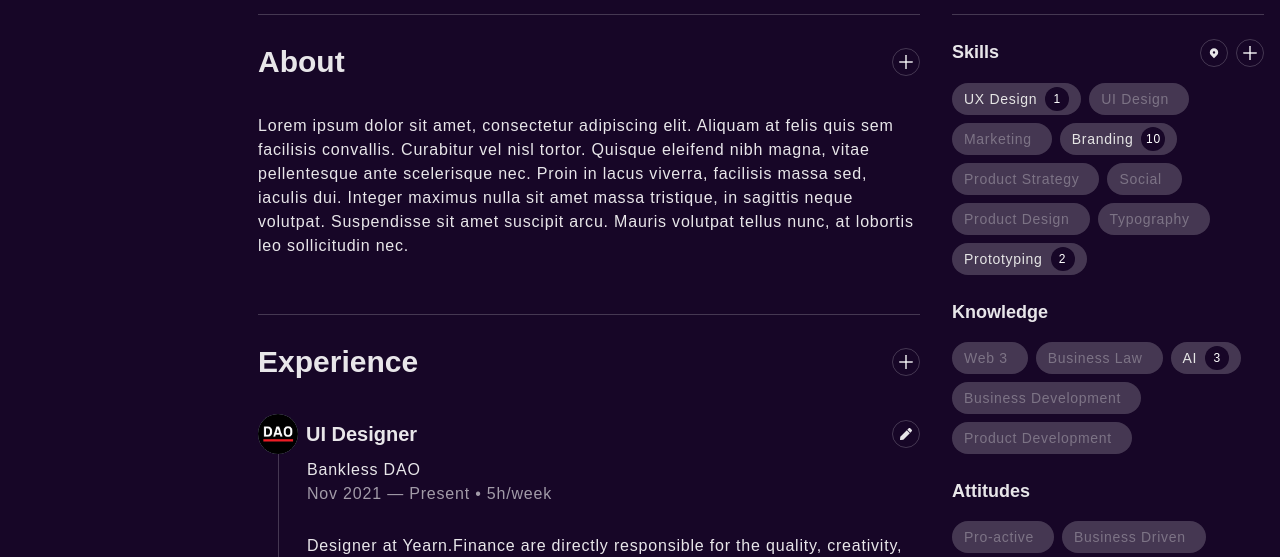
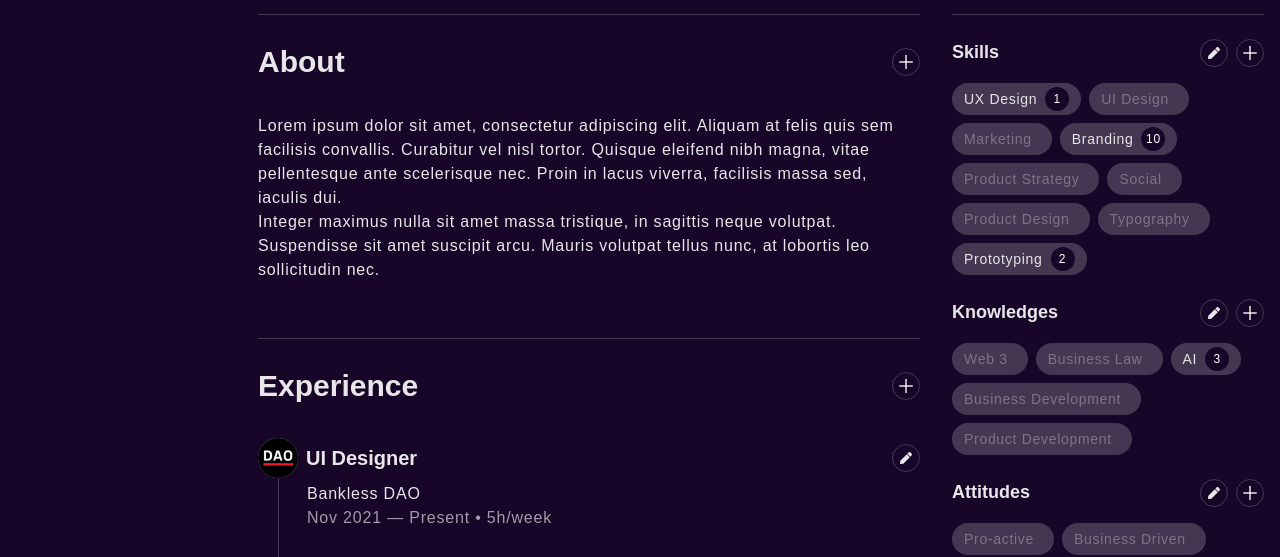
Before and after one commit to kbooz/g-hiring-process, a Next.js app: page /profile in a window 1280 px wide. Shown: the part 367-924 px from the top of the page. Built offline with nearby package versions, Linux system fonts and the light colour scheme; a web font is replaced by a local one.

Commit message:
moved to mocknft

```diff
--- a/components/organisms/menu.tsx
+++ b/components/organisms/menu.tsx
@@ -1,3 +1,5 @@
+import Link from "next/link";
+
 import {
 	Box,
 	type BoxProps,
@@ -40,7 +42,11 @@ const Manu = forwardRef<BoxProps, "nav">(function Manu(props, ref) {
 			zIndex={10}
 			{...props}
 		>
-			<GateIcon type="logo" w={10} h={10} />
+			<Link href="/" passHref>
+				<a>
+					<GateIcon type="logo" w={10} h={10} />
+				</a>
+			</Link>
 			<Search display={{ md: "flex", sm: "none" }} maxWidth={{ lg: "30ch" }} />
 			<Spacer />
 			<Show above="md">
--- a/components/template/new-nft/new-nft.tsx
+++ b/components/template/new-nft/new-nft.tsx
@@ -66,6 +66,7 @@ export function NewNFTTemplate({ nft, ...props }: Props) {
 					key={`animated-${nft.id}`}
 					layoutId={`animated-${nft.id}`}
 					{...nft}
+					date={undefined}
 				/>
 			</MotionBox>
 			<MotionButtonGroup
--- a/components/template/profile/profile-about.tsx
+++ b/components/template/profile/profile-about.tsx
@@ -22,7 +22,7 @@ export function ProfileAbout() {
 					aria-label="add new experience"
 				/>
 			</HStack>
-			<CropText>{about}</CropText>
+			<CropText splitParagraph="\n">{about}</CropText>
 		</Box>
 	);
 }
--- a/components/template/profile/profile-sidebar/filters-section.tsx
+++ b/components/template/profile/profile-sidebar/filters-section.tsx
@@ -64,8 +64,8 @@ export function FiltersSection() {
 					<IconButton
 						size="xs"
 						variant="outline-icon"
-						icon={<GateIcon type="location" />}
-						aria-label="change location"
+						icon={<GateIcon type="edit" />}
+						aria-label="edit skills"
 					/>
 					<IconButton
 						size="xs"
@@ -79,17 +79,47 @@ export function FiltersSection() {
 				</Flex>
 			</Box>
 			<Box>
-				<Text textStyle="sectionTitle" fontSize="lg" mb="4">
-					Knowledge
-				</Text>
+				<Flex gap={2} align="flex-start" mb="4">
+					<Text textStyle="sectionTitle" fontSize="lg">
+						Knowledges
+					</Text>
+					<Spacer />
+					<IconButton
+						size="xs"
+						variant="outline-icon"
+						icon={<GateIcon type="edit" />}
+						aria-label="edit knowledges"
+					/>
+					<IconButton
+						size="xs"
+						variant="outline-icon"
+						icon={<GateIcon type="add" w="1.25rem" h="1.25rem" />}
+						aria-label="add new knowledges"
+					/>
+				</Flex>
 				<Flex gap={2} wrap="wrap" mb="6">
 					<FilterButtons options={features.knowledges} />
 				</Flex>
 			</Box>
 			<Box>
-				<Text textStyle="sectionTitle" fontSize="lg" mb="4">
-					Attitudes
-				</Text>
+				<Flex gap={2} align="flex-start" mb="4">
+					<Text textStyle="sectionTitle" fontSize="lg">
+						Attitudes
+					</Text>
+					<Spacer />
+					<IconButton
+						size="xs"
+						variant="outline-icon"
+						icon={<GateIcon type="edit" />}
+						aria-label="edit attitudes"
+					/>
+					<IconButton
+						size="xs"
+						variant="outline-icon"
+						icon={<GateIcon type="add" w="1.25rem" h="1.25rem" />}
+						aria-label="add new attitudes "
+					/>
+				</Flex>
 				<Flex gap={2} wrap="wrap">
 					<FilterButtons options={features.attitudes} />
 				</Flex>
--- a/components/template/profile/profile.tsx
+++ b/components/template/profile/profile.tsx
@@ -34,6 +34,7 @@ export function ProfileTemplate({ profile }: { profile: Profile }) {
 					top={6}
 					src={profile.avatar}
 					minW={0}
+					backgroundSize="cover"
 				/>
 
 				<Flex direction="column" align="stretch" width="100%" minW={0}>
--- /dev/null
+++ b/mock/dao.ts
@@ -0,0 +1,7 @@
+import { DAO } from "@/types/dao";
+
+export const banklessDAO: DAO = {
+	id: "0x0000000000000000000000000000000000000000",
+	name: "Bankless DAO",
+	image: "/images/bankless-dao.png",
+};
--- /dev/null
+++ b/mock/nfts.ts
@@ -0,0 +1,9 @@
+import { NFT } from "@/types/nft";
+
+export const bankBeginnerNFT: NFT = {
+	id: "0x0000000000000000000000000000000000000000",
+	name: "BANK.Beginner",
+	altName: "Bankless Beginner",
+	image: `https://images.unsplash.com/photo-1644261766628-3af7203be678?crop=entropy&cs=tinysrgb&fm=jpg&h=500&ixid=MnwxfDB8MXxyYW5kb218MHx8Z2VuZXJhdGl2ZXx8fHx8fDE2NDc5OTMzMTA&ixlib=rb-1.2.1&q=80`,
+	date: "Dec 2021",
+};
--- /dev/null
+++ b/mock/profile.ts
@@ -0,0 +1,104 @@
+import { Profile, ProfileExperience } from "@/types/profile";
+
+import { banklessDAO } from "./dao";
+import { bankBeginnerNFT } from "./nfts";
+
+const simpleExperience: ProfileExperience = {
+	id: "0x0000000000000000000000000000000000000000",
+	role: "UI Designer",
+	start: "Nov 2021",
+	period: "5h/week",
+	dao: banklessDAO,
+	description:
+		"Designer at Yearn.Finance are directly responsible for the quality, creativity, and delivery of the projects they are overseeing, along with revenue",
+	workProof: [
+		{
+			title: "Contributor NFT",
+			type: "nft",
+			nfts: [
+				{
+					...bankBeginnerNFT,
+				},
+				{
+					...bankBeginnerNFT,
+					id: "0x0000000000000000000000000000000000000001",
+				},
+			],
+		},
+		{
+			title: "Large Credentials",
+			type: "nft",
+			nfts: [
+				{
+					...bankBeginnerNFT,
+					id: "0x0000000000000000000000000000000000000002",
+				},
+				{
+					...bankBeginnerNFT,
+					id: "0x0000000000000000000000000000000000000003",
+				},
+				{
+					...bankBeginnerNFT,
+					id: "0x0000000000000000000000000000000000000004",
+				},
+				{
+					...bankBeginnerNFT,
+					id: "0x0000000000000000000000000000000000000005",
+				},
+			],
+		},
+		{
+			title: "Other Credentials",
+			type: "nft",
+			nfts: [
+				{
+					...bankBeginnerNFT,
+					id: "0x0000000000000000000000000000000000000006",
+				},
+				{
+					...bankBeginnerNFT,
+					id: "0x0000000000000000000000000000000000000007",
+				},
+				{
+					...bankBeginnerNFT,
+					id: "0x0000000000000000000000000000000000000008",
+				},
+			],
+		},
+	],
+};
+
+export const mockProfile: Profile = {
+	address: "0x3212312312321321321",
+	name: "Masterstark",
+	username: "@Masterstark",
+	avatar:
+		"https://images.unsplash.com/photo-1642192196483-7a8920483769?crop=entropy&cs=tinysrgb&fm=jpg&h=500&ixid=MnwxfDB8MXxyYW5kb218MHx8Z2VuZXJhdGl2ZXx8fHx8fDE2NDc5OTMzMDc&ixlib=rb-1.2.1&q=80",
+	bio: "I share about DAOs, social tokens and web3 communities.\nCo-fouder of @mygateway, NFT Collector & Writer @mirrorxyz.",
+	url: "www.mygateway.xyz",
+	links: [
+		{
+			icon: "twitter",
+			href: "",
+		},
+		{
+			icon: "github",
+			href: "",
+		},
+		{
+			icon: "discord",
+			href: "",
+		},
+		{
+			icon: "email",
+			href: "",
+		},
+		{
+			icon: "telegram",
+			href: "",
+		},
+	],
+	about:
+		"Lorem ipsum dolor sit amet, consectetur adipiscing elit. Aliquam at felis quis sem facilisis convallis. Curabitur vel nisl tortor. Quisque eleifend nibh magna, vitae pellentesque ante scelerisque nec. Proin in lacus viverra, facilisis massa sed, iaculis dui.\nInteger maximus nulla sit amet massa tristique, in sagittis neque volutpat. Suspendisse sit amet suscipit arcu. Mauris volutpat tellus nunc, at lobortis leo sollicitudin nec.",
+	experiences: [simpleExperience],
+};
--- a/package.json
+++ b/package.json
@@ -3,6 +3,7 @@
   "version": "0.1.0",
   "author": "Lucas Inacio <@kbooz>",
   "private": true,
+	"license": "GPL-3.0",
   "scripts": {
     "dev": "next dev -H 0.0.0.0",
     "build": "next build",
@@ -19,7 +20,6 @@
     "@react-three/postprocessing": "^2.2.6",
     "color": "^4.2.1",
     "framer-motion": "^6",
-    "leva": "^0.9.23",
     "next": "12.1.0",
     "react": "17.0.2",
     "react-dom": "17.0.2",
@@ -33,6 +33,7 @@
     "@types/node": "17.0.21",
     "@types/react": "17.0.40",
     "@types/three": "^0.138.0",
+    "leva": "^0.9.23",
     "eslint": "^8.10.0",
     "eslint-config-next": "12.1.0",
     "eslint-config-prettier": "^8.5.0",
--- a/pages/profile.tsx
+++ b/pages/profile.tsx
@@ -5,46 +5,7 @@ import { Container } from "@chakra-ui/react";
 
 import Menu from "@/components/organisms/menu";
 import { ProfileTemplate } from "@/components/template/profile";
-import { NFT } from "@/types/nft";
-import { ProfileExperience } from "@/types/profile";
-
-const nft = (id?: string): NFT => ({
-	id,
-	name: "BANK.Beginner",
-	altName: "Bankless Beginner",
-	image: `https://source.unsplash.com/random/300x300/?generative&a=${Math.random()}`,
-	date: "Dec 2021",
-});
-
-const experience = (id: string): ProfileExperience => ({
-	id,
-	role: "UI Designer",
-	dao: {
-		name: "Bankless DAO",
-		image: "/images/bankless-dao.png",
-	},
-	start: "Nov 2021",
-	period: "5h/week",
-	description:
-		"Designer at Yearn.Finance are directly responsible for the quality, creativity, and delivery of the projects they are overseeing, along with revenue",
-	workProof: [
-		{
-			title: "Contributor NFT",
-			type: "nft",
-			nfts: [nft("test"), nft("123")],
-		},
-		{
-			title: "Large Credentials",
-			type: "nft",
-			nfts: [nft("a"), nft("b"), nft("c"), nft("d"), nft("e")],
-		},
-		{
-			title: "Other Credentials",
-			type: "nft",
-			nfts: [nft("x"), nft("y"), nft("z")],
-		},
-	],
-});
+import { mockProfile } from "@/mock/profile";
 
 const Profile: NextPage = () => {
 	return (
@@ -54,42 +15,7 @@ const Profile: NextPage = () => {
 			</Head>
 			<Container maxW="container.xl">
 				<Menu />
-				<ProfileTemplate
-					profile={{
-						address: "0x3212312312321321321",
-						name: "Masterstark",
-						username: "@Masterstark",
-						avatar:
-							"https://source.unsplash.com/random/500x500/?generative&a=1",
-						bio: "I share about DAOs, social tokens and web3 communities.\nCo-fouder of @mygateway, NFT Collector & Writer @mirrorxyz.",
-						url: "www.mygateway.xyz",
-						links: [
-							{
-								icon: "twitter",
-								href: "",
-							},
-							{
-								icon: "github",
-								href: "",
-							},
-							{
-								icon: "discord",
-								href: "",
-							},
-							{
-								icon: "email",
-								href: "",
-							},
-							{
-								icon: "telegram",
-								href: "",
-							},
-						],
-						about:
-							"Lorem ipsum dolor sit amet, consectetur adipiscing elit. Aliquam at felis quis sem facilisis convallis. Curabitur vel nisl tortor. Quisque eleifend nibh magna, vitae pellentesque ante scelerisque nec. Proin in lacus viverra, facilisis massa sed, iaculis dui. Integer maximus nulla sit amet massa tristique, in sagittis neque volutpat. Suspendisse sit amet suscipit arcu. Mauris volutpat tellus nunc, at lobortis leo sollicitudin nec.",
-						experiences: [experience("1")],
-					}}
-				/>
+				<ProfileTemplate profile={mockProfile} />
 			</Container>
 		</>
 	);
--- a/types/dao.ts
+++ b/types/dao.ts
@@ -1,4 +1,5 @@
 export type DAO = {
+	id: string;
 	name: string;
 	image: string;
 };
```
Also changed, not shown: pages/index.tsx (+10 -14 lines), 1 other file (tests, documents, lock files or other folders).
